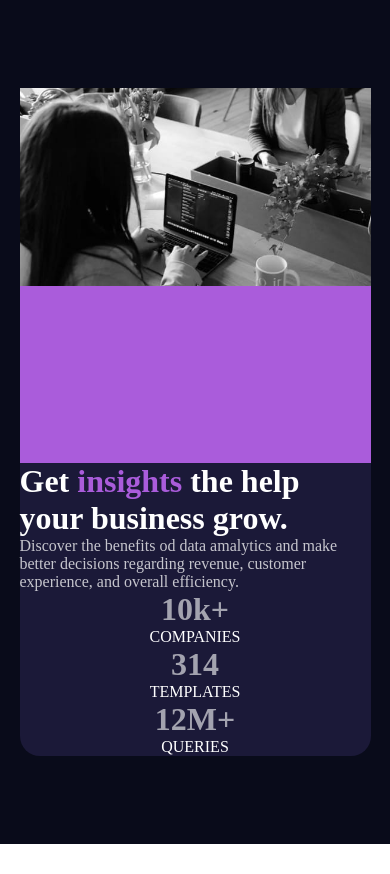
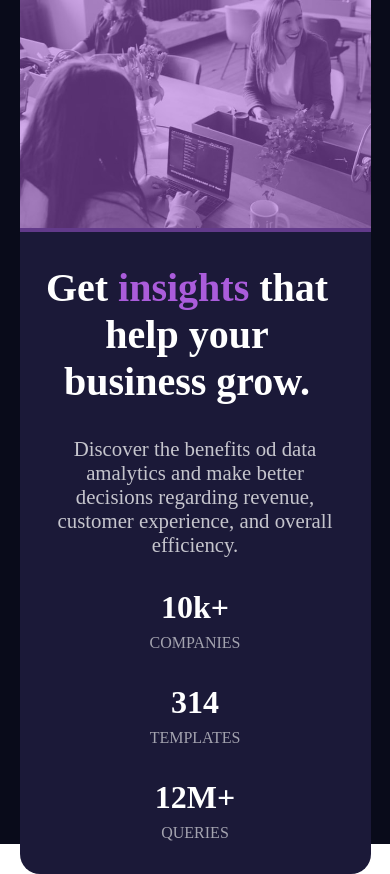
Before and after one commit to DJTwoTone/frontendmentor, a React (Create React App) app: page / in a window 390 px wide. Before the commit the page ends 844 px from the top, so only its background shows below. Built offline with nearby package versions, Linux system fonts and the light colour scheme.

Commit message:
doing responsive design

```diff
--- a/src/challenges/StatsPreviewCardComponent/StatsPreviewCardComponent.js
+++ b/src/challenges/StatsPreviewCardComponent/StatsPreviewCardComponent.js
@@ -1,16 +1,21 @@
 import React from 'react'
-import { Background, Card, Header, BodyWrapper, CardTitle, Accent, CardText, Footer } from './elements';
+import { Background, Card, Header, HeaderImg, HeaderOverlay, BodyWrapper, CardTitle, Accent, CardText, Footer } from './elements';
 import FooterItem from './subcomponents/FooterItem';
+import mobileImg from './assets/image-header-mobile.jpg';
+
 
 function StatsPreviewCardComponent() {
     return (
         <div>
             <Background>
                 <Card>
-                    <Header />
+                    <Header>
+                        <HeaderImg src={mobileImg} />
+                        <HeaderOverlay></HeaderOverlay>
+                    </Header>
                     <BodyWrapper>
                         <CardTitle>
-                            Get <Accent>insights</Accent> the help your business grow.
+                            Get <Accent>insights</Accent> that help your business grow.
                         </CardTitle>
                         <CardText>
                             Discover the benefits od data amalytics and make better decisions regarding revenue, customer experience, and overall efficiency.
--- a/src/challenges/StatsPreviewCardComponent/elements.js
+++ b/src/challenges/StatsPreviewCardComponent/elements.js
@@ -17,30 +17,64 @@ export const Card = styled.div`
     background: hsl(244, 38%, 16%);
     display: flex;
     flex-direction: column;
+
+    @media only screen and (min-width: 426px) {
+        flex-direction: row-reverse;
+    }
 `;
 
 export const Header = styled.div`
-    background: hsl(277, 64%, 61%) url(${mobileImg}) no-repeat fixed;
-    background-size: 100% auto;
-    height: 375px;
+    position: relative;
+    width: 100%;
+`;
+
+export const HeaderImg = styled.img`
+    width: 100%;
+    height: auto;
+    object-fit: contain;
+    border-radius: 20px 20px 0 0;
+
+    @media only screen and (min-width: 426px) {
+        border-radius: 0 20px 20px 0;
+    }
+`;
+
+export const HeaderOverlay = styled.div`
+    position: absolute;
+    top: 0;
+    left: 0;
+    width: 100%;
+    height: 100%;
+    background: hsla(277, 64%, 61%, .50);
 
 
-    /* &:before {
-        content: '';
-        background: hsl(277, 64%, 61%);
-    } */
+    @media only screen and (min-width: 426px) {
+        border-radius: 0 20px 20px 0;
+    }
+`;
 
-`;
 
 export const BodyWrapper = styled.div`
     display: flex;
     justify-content: center;
     flex-direction: column;
+
+    @media only screen and (min-width: 426px) {
+        margin: 0 3rem;
+    }
 `;
 
 export const CardTitle = styled.h3`
-    font-size: 2rem;
+    margin: 2rem 2rem 2rem 1rem;
+    font-size: 2.5rem;
     color: hsl(0, 0%, 100%);
+    text-align: center;
+
+    @media only screen and (min-width: 426px) {
+        text-align: left;
+        margin: 0 0 2rem 0;
+
+    }
 `;
 
 export const Accent = styled.span`
@@ -49,9 +83,26 @@ export const Accent = styled.span`
 
 export const CardText = styled.p`
     color: hsla(0, 0%, 100%, 0.75);
+    font-size: 1.3rem;
+    text-align: center;
+    line-height: 1.5rem;
+    margin: 0 2rem 2rem 2rem;
+
+    @media only screen and (min-width: 426px) {
+        text-align: left;
+        margin: 0 4rem 3rem 0;
+        line-height: 2rem;
+    }
 `;
 
 export const Footer = styled.div`
     display: flex;
     flex-direction: column;
+
+    @media only screen and (min-width: 426px) {
+        flex-direction: row;
+        justify-content: space-between;
+        margin-right: 6rem;
+
+    }
 `;
--- a/src/challenges/StatsPreviewCardComponent/subcomponents/elements.js
+++ b/src/challenges/StatsPreviewCardComponent/subcomponents/elements.js
@@ -5,14 +5,21 @@ export const ItemWrapper = styled.div`
     flex-direction: column;
     align-items: center;
     justify-content: center;
+    margin-bottom: 2rem;
+    @media only screen and (min-width: 426px) {
+        /* width: 6rem; */
+        justify-content: flex-start;
+        align-items: flex-start;
+    }
 `;
 
 export const Number = styled.p`
     font-weight: 700;
     font-size: 2rem;
-    color: hsla(0, 0%, 100%, 0.6);
-`;
+    color: hsl(0, 0%, 100%);
+    `;
 
 export const Category = styled.p`
-    color: hsl(0, 0%, 100%);
+color: hsla(0, 0%, 100%, 0.6);
+    margin-top: .5rem;
 `;
```
